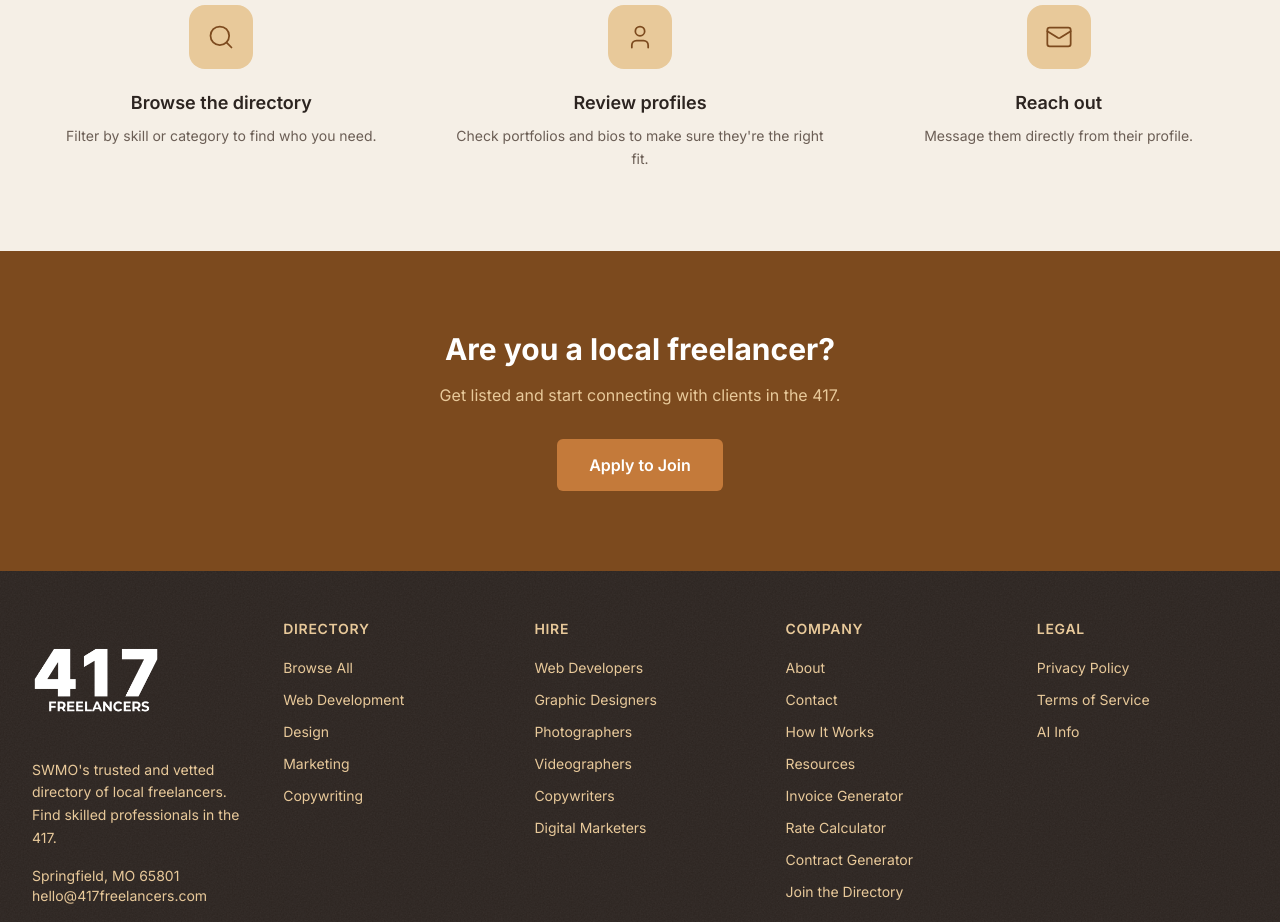
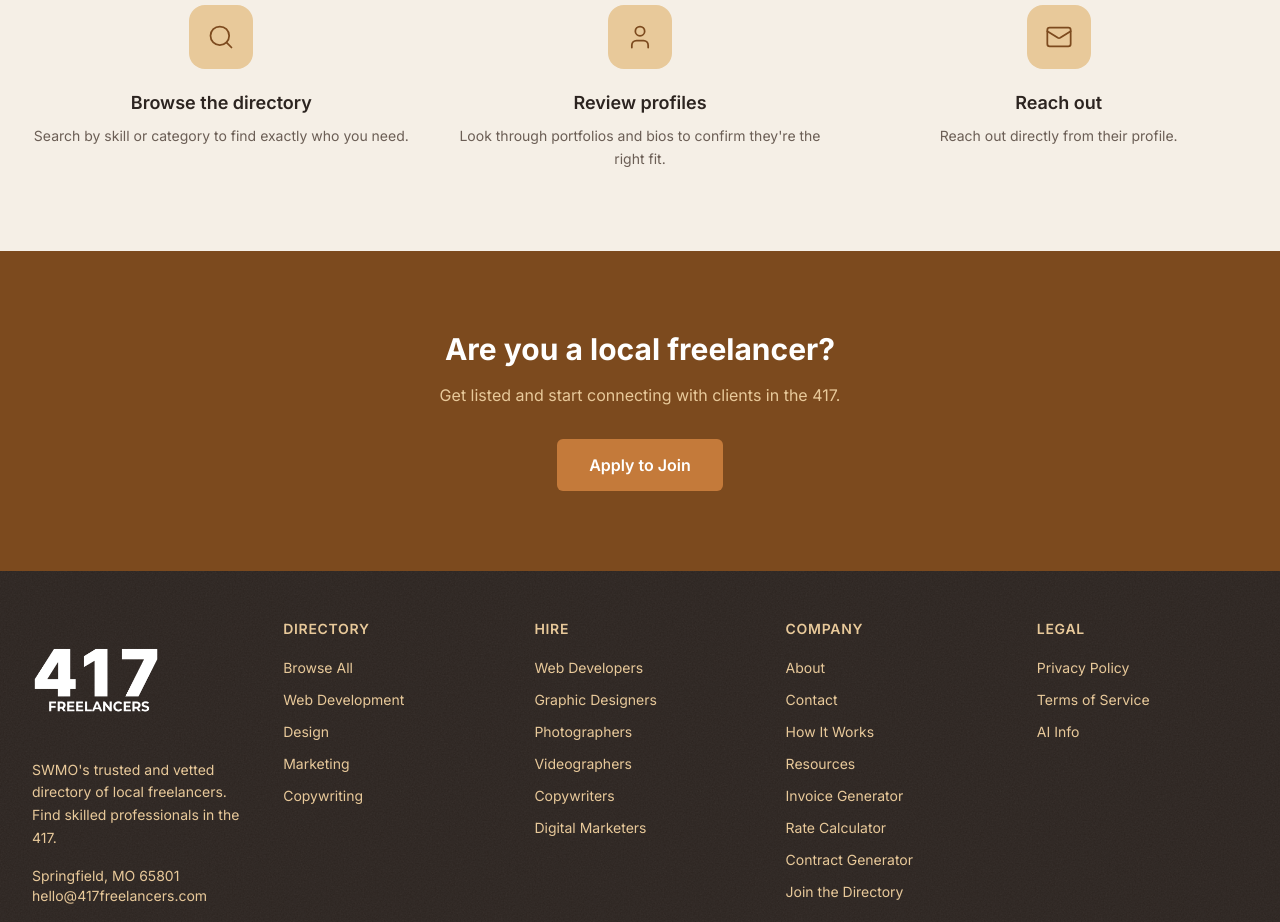
Before and after one commit to DeliverDigital-WebsiteAgency/417-freelancers, a Next.js app: page / in a window 1280 px wide. Shown: the part 1440-2362 px from the top of the page. Built offline with nearby package versions, Linux system fonts and the light colour scheme; no server answers.

Commit message:
Reword homepage How it works step copy for freshness

```diff
--- a/src/app/page.tsx
+++ b/src/app/page.tsx
@@ -16,17 +16,17 @@ const categories = [
 const steps = [
   {
     title: "Browse the directory",
-    body: "Filter by skill or category to find who you need.",
+    body: "Search by skill or category to find exactly who you need.",
     Icon: Search,
   },
   {
     title: "Review profiles",
-    body: "Check portfolios and bios to make sure they're the right fit.",
+    body: "Look through portfolios and bios to confirm they're the right fit.",
     Icon: User,
   },
   {
     title: "Reach out",
-    body: "Message them directly from their profile.",
+    body: "Reach out directly from their profile.",
     Icon: Mail,
   },
 ];
```
